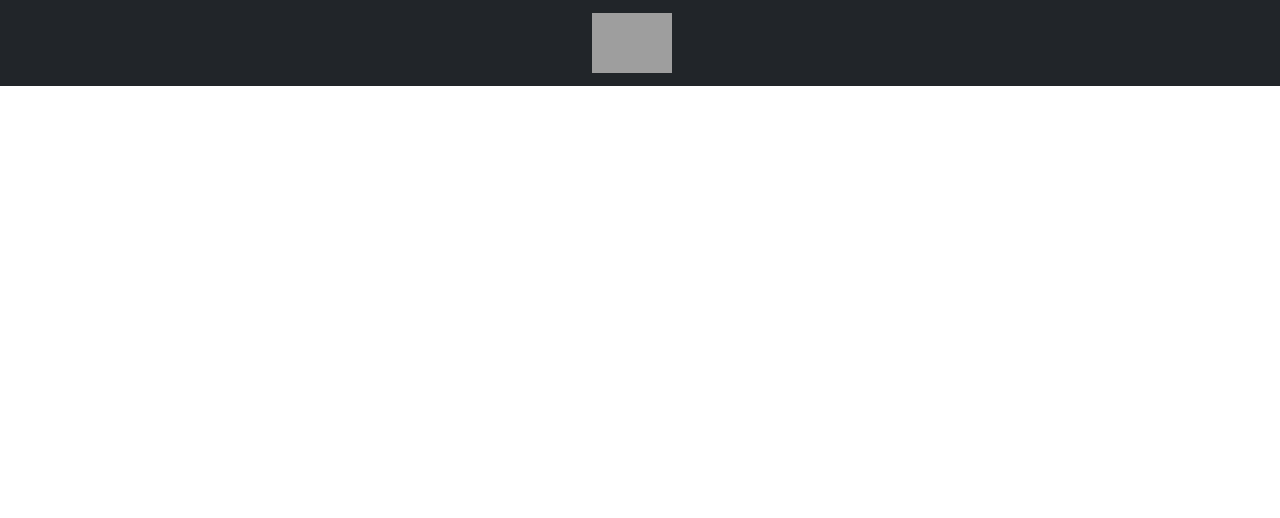
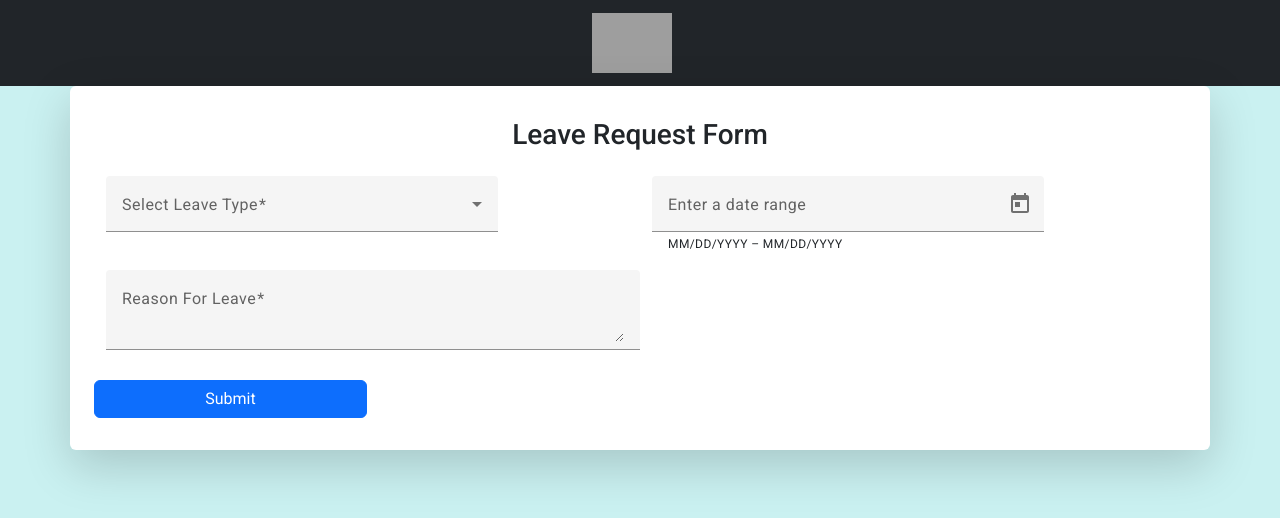
Before and after one commit to mdumar2430/ELMS-SGS, an Angular app in the folder ELMS_UI/user-app/: page /leave-request in a window 1280 px wide. Before the commit this address led to /. Shown: the top 518 px of the page. Built offline with nearby package versions, Linux system fonts and the light colour scheme; grey boxes are pictures that could not be loaded.

Commit message:
Leave Request UI Created

```diff
--- a/ELMS_UI/user-app/src/app/app.config.ts
+++ b/ELMS_UI/user-app/src/app/app.config.ts
@@ -4,6 +4,7 @@
 import { routes } from './app.routes';
 import {HttpClientModule } from '@angular/common/http';
 import { provideAnimations } from '@angular/platform-browser/animations';
+import { MatDatepickerModule } from '@angular/material/datepicker';
 
 export const appConfig: ApplicationConfig = {
   providers: [provideRouter(routes), importProvidersFrom(HttpClientModule), provideAnimations()]
--- a/ELMS_UI/user-app/src/app/app.routes.ts
+++ b/ELMS_UI/user-app/src/app/app.routes.ts
@@ -1,6 +1,7 @@
 import { Routes } from '@angular/router';
 import { LoginComponent } from './components/login/login.component';
 import { UserListComponent } from './components/user-list/user-list.component';
+import { LeaveRequestComponent } from './leave-request/leave-request.component';
 
 export const routes: Routes = [
     {
@@ -8,7 +9,7 @@
         component:LoginComponent
     },
     {
-        path:'users',
-        component:UserListComponent,
+        path:'leave-request',
+        component:LeaveRequestComponent,
     }
 ];
--- a/ELMS_UI/user-app/src/app/components/header/header.component.html
+++ b/ELMS_UI/user-app/src/app/components/header/header.component.html
@@ -1,4 +1,4 @@
-<nav class="navbar sticky-top  navbar-light bg-dark">
+<nav class="navbar navbar-light bg-dark">
     <div class="container d-flex justify-content-center">
       <a class="navbar-brand" href="#">
         <img class="img-fluid" src="../../../assets/sgs-logo.png" width="80">
--- a/ELMS_UI/user-app/src/app/components/login/login.component.ts
+++ b/ELMS_UI/user-app/src/app/components/login/login.component.ts
@@ -47,7 +47,7 @@
               this._snackBar.open('Login Successfull', 'Ok', {
                 duration: 2000
               });
-              this._router.navigate(['/users'])
+              this._router.navigate(['/leave-request'])
             }
             else{
               this._snackBar.open('Login Failed - Invalid Email or Password', 'Ok', {
--- a/ELMS_UI/user-app/src/app/components/side-nav-bar/side-nav-bar.component.html
+++ b/ELMS_UI/user-app/src/app/components/side-nav-bar/side-nav-bar.component.html
@@ -2,7 +2,7 @@
     <mat-sidenav-container class="h-100">
       <mat-sidenav class="p-2" style="width: 15%; background-color: #262626;" mode="side" opened>
         <mat-list role="list">
-            <mat-list-item class="side-menu-item" role="listitem"><p  style="color: aliceblue;">Request Leave</p></mat-list-item>
+            <mat-list-item class="side-menu-item" role="listitem"><p style="color: aliceblue;" [routerLink]="['']">Request Leave</p></mat-list-item>
             <mat-list-item  class="side-menu-item" role="listitem"><p style="color: aliceblue;">Leave Status</p></mat-list-item>
             <!-- <mat-list-item role="listitem">Item 3</mat-list-item> -->
           </mat-list>
--- a/ELMS_UI/user-app/src/app/components/side-nav-bar/side-nav-bar.component.ts
+++ b/ELMS_UI/user-app/src/app/components/side-nav-bar/side-nav-bar.component.ts
@@ -1,12 +1,12 @@
 import { Component } from '@angular/core';
-import { RouterOutlet } from '@angular/router';
+import { RouterLink, RouterOutlet } from '@angular/router';
 import {MatSidenavModule} from '@angular/material/sidenav';
 import { UserService } from '../../services/user.service';
 import {MatListModule} from '@angular/material/list';
 @Component({
   selector: 'sidenavbar',
   standalone: true,
-  imports: [RouterOutlet, MatSidenavModule, MatListModule],
+  imports: [RouterOutlet, MatSidenavModule, MatListModule, RouterLink],
   templateUrl: './side-nav-bar.component.html',
   styleUrl: './side-nav-bar.component.css'
 })
--- a/ELMS_UI/user-app/src/app/leave-request/leave-request.component.html
+++ b/ELMS_UI/user-app/src/app/leave-request/leave-request.component.html
@@ -1 +1,67 @@
-<p>leave-request works!</p>
+<div class="container-fluid" style="background-color: #caf1f1; height:91vh;">
+    <mat-card class="p-2 shadow-lg rounded-2 w-100 container " style="width: 400px;">
+         <h3 class="text-center my-4">Leave Request Form</h3>
+       <mat-card-content>
+        <div class="container">
+            <div class="row">
+                <div class="col-md-6">
+                    <mat-form-field class="mb-3 w-75">
+                        <mat-label>Select Leave Type</mat-label>
+                        <mat-select [formControl]="leaveTypeControl" required>
+                            <mat-option>--</mat-option>
+                            @for (leaveType of leaveTypes; track leaveType) {
+                            <mat-option [value]="leaveType">{{leaveType.name}}</mat-option>
+                            }
+                        </mat-select>
+                        @if (leaveTypeControl.hasError('required')) {
+                            <mat-error>Please choose a leave type</mat-error>
+                        }
+                    </mat-form-field>
+                </div>
+                <div class="col-md-6">
+                    <mat-form-field class="w-75">
+                        <mat-label>Enter a date range</mat-label>
+                        <mat-date-range-input [formGroup]="range" [rangePicker]="picker">
+                          <input matStartDate formControlName="start" placeholder="Start date">
+                          <input matEndDate formControlName="end" placeholder="End date">
+                        </mat-date-range-input>
+                        <mat-hint>MM/DD/YYYY – MM/DD/YYYY</mat-hint>
+                        <mat-datepicker-toggle matIconSuffix [for]="picker"></mat-datepicker-toggle>
+                        <mat-date-range-picker #picker></mat-date-range-picker>
+
+                        @if (range.controls.start.hasError('matStartDateInvalid')) {
+                          <mat-error>Invalid start date</mat-error>
+                        }
+                        @if (range.controls.end.hasError('matEndDateInvalid')) {
+                          <mat-error>Invalid end date</mat-error>
+                        }
+                      </mat-form-field>
+                </div>
+            </div>
+            <div class="row">
+                <div class="col">
+                    <mat-form-field class="w-50">
+                        <mat-label>Reason For Leave</mat-label>
+                        <textarea matInput [formControl]="reason"></textarea>
+                    </mat-form-field>
+                </div>
+            </div>
+          </div>
+             <button class="d-block " type="submit" class="btn btn-primary w-25 my-2">Submit</button>
+
+       </mat-card-content>
+     </mat-card>
+  </div>
+
+  <div class="container">
+    <div class="row gx-3 ">
+      <div class="col-md-6">
+
+      </div>
+
+      <div class="col-md-6">
+
+      </div>
+
+    </div>
+  </div>
--- a/ELMS_UI/user-app/src/app/leave-request/leave-request.component.ts
+++ b/ELMS_UI/user-app/src/app/leave-request/leave-request.component.ts
@@ -1,12 +1,52 @@
 import { Component } from '@angular/core';
+import {MatCardModule} from '@angular/material/card';
+import {MatIconModule} from '@angular/material/icon';
+import {MatSnackBar} from '@angular/material/snack-bar';
+import {MatNativeDateModule, NativeDateAdapter} from '@angular/material/core';
+import {MatDatepickerModule} from '@angular/material/datepicker';
+import {MatButtonModule} from '@angular/material/button';
+import {MatInputModule} from '@angular/material/input';
+import {MatFormFieldModule} from '@angular/material/form-field';
+import {FormControl, Validators, ReactiveFormsModule, FormsModule, FormGroup} from '@angular/forms';
+import {MatSelectModule} from '@angular/material/select';
+
+
+interface Animal {
+  name: string;
+  sound: string;
+}
 
 @Component({
   selector: 'app-leave-request',
   standalone: true,
-  imports: [],
+  imports: [FormsModule, MatCardModule, MatIconModule,MatFormFieldModule,
+     MatInputModule, MatButtonModule, ReactiveFormsModule, MatSelectModule,MatDatepickerModule, MatNativeDateModule ],
   templateUrl: './leave-request.component.html',
-  styleUrl: './leave-request.component.css'
+  styleUrl: './leave-request.component.css',
+  providers: [NativeDateAdapter],
 })
 export class LeaveRequestComponent {
+  leaveTypeControl = new FormControl<Animal | null>(null, Validators.required);
+  reason = new FormControl(null, Validators.required);
+  leaveTypes : Animal[] = this.getLeaveTypes();
+  animals: Animal[] = [
+    {name: 'Dog', sound: 'Woof!'},
+    {name: 'Cat', sound: 'Meow!'},
+    {name: 'Cow', sound: 'Moo!'},
+    {name: 'Fox', sound: 'Wa-pa-pa-pa-pa-pa-pow!'},
+  ];
+  range = new FormGroup({
+    start: new FormControl<Date | null>(null),
+    end: new FormControl<Date | null>(null),
+  });
+
+  getLeaveTypes(){
+    return[
+      {name: 'Dog', sound: 'Woof!'},
+      {name: 'Cat', sound: 'Meow!'},
+      {name: 'Cow', sound: 'Moo!'},
+      {name: 'Fox', sound: 'Wa-pa-pa-pa-pa-pa-pow!'},
+    ];
+  }
 
 }
```
